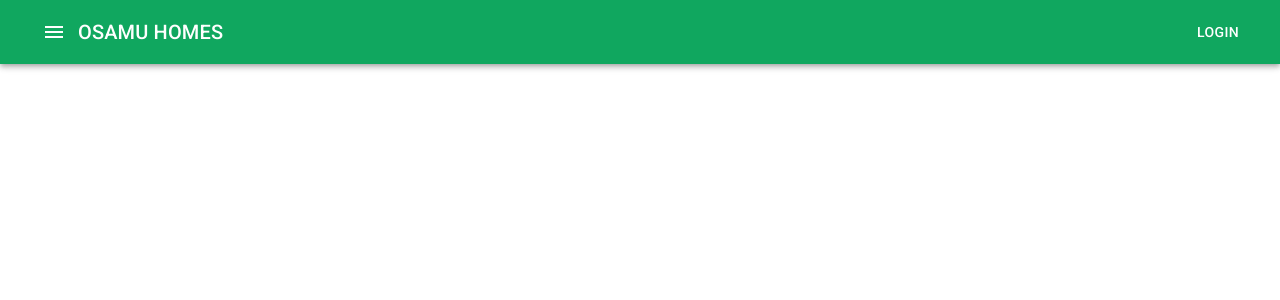
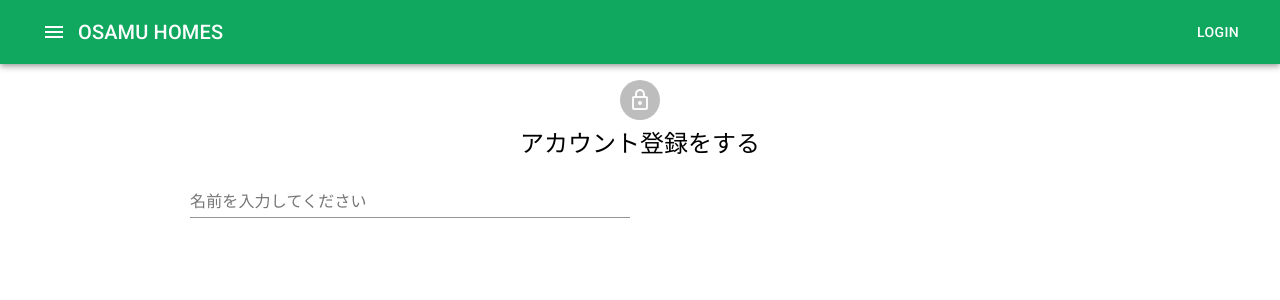
Before and after one commit to ninomiyadaisuke/homes-app, a React (Create React App) app in the folder homes-app/: page /auth/userregistration in a window 1280 px wide. Shown: the top 300 px of the page. Built offline with nearby package versions, Linux system fonts and the light colour scheme.

Commit message:
section4 22

```diff
--- a/homes-app/src/App.js
+++ b/homes-app/src/App.js
@@ -6,7 +6,7 @@ import AppNavbar from "./components/layout/AppNavbar"
 import { BrowserRouter as Router, Switch, Route } from "react-router-dom"
 import MuiThemeProvider from "@material-ui/core/styles/MuiThemeProvider"
 import theme from "./theme/theme"
-
+import UserRegistration from "./components/security/UserRegistration"
 
 class App extends Component{
   render() {
@@ -18,6 +18,7 @@ class App extends Component{
           <Grid container>
             <Switch>
               <Route path="/" exact component={ListaInmuebles}></Route>
+              <Route path="/auth/userregistration" exact component={UserRegistration}></Route>
             </Switch>
           </Grid>
 
--- /dev/null
+++ b/homes-app/src/components/security/UserRegistration.js
@@ -0,0 +1,46 @@
+import { Avatar, Container, TextField, Typography,Grid } from '@material-ui/core'
+import React, { Component } from 'react'
+import LockOutLineIcon from "@material-ui/icons/LockOutlined"
+
+const style = {
+  paper: {
+    marginTop: 8,
+    display: "flex",
+    flexDirection: "column",
+    alignItems: "center"
+  },
+  avatar: {
+    margin: 8,
+    backgroundColor: "#53935"
+  },
+  form: {
+    width: "100%",
+    marginTop: 10
+  }
+}
+
+class UserRegistration extends Component {
+  render() {
+    return (
+        <Container maxWidth="md">
+        <div style={style.paper}>
+          <Avatar style={style.avatar}>
+            <LockOutLineIcon />
+          </Avatar>
+          <Typography component="h1" variant="h5">
+            アカウント登録をする
+          </Typography>
+          <from style={style.form}>
+            <Grid container spacing={2}>
+              <Grid item md={6} xs={12}>
+                <TextField name="name" fullWidth label="名前を入力してください" />
+              </Grid>
+            </Grid>
+          </from>
+        </div>
+        </Container>
+    )
+  }
+}
+
+export default UserRegistration
```
Also changed, not shown: homes-app/src/components/ security/UserRegistration.js (deleted, +0 -33 lines), 1 other file (tests, documents, lock files or other folders).
